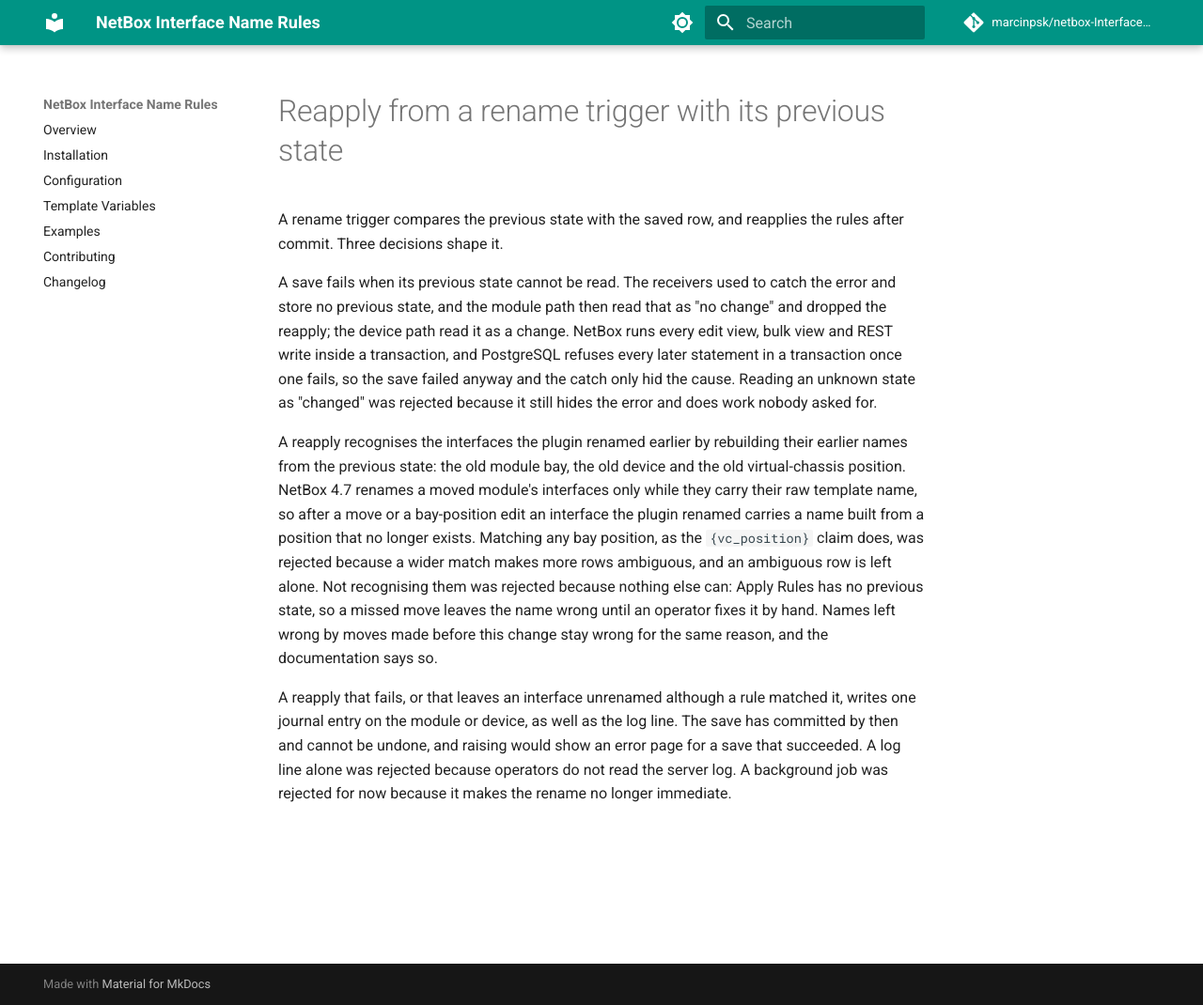
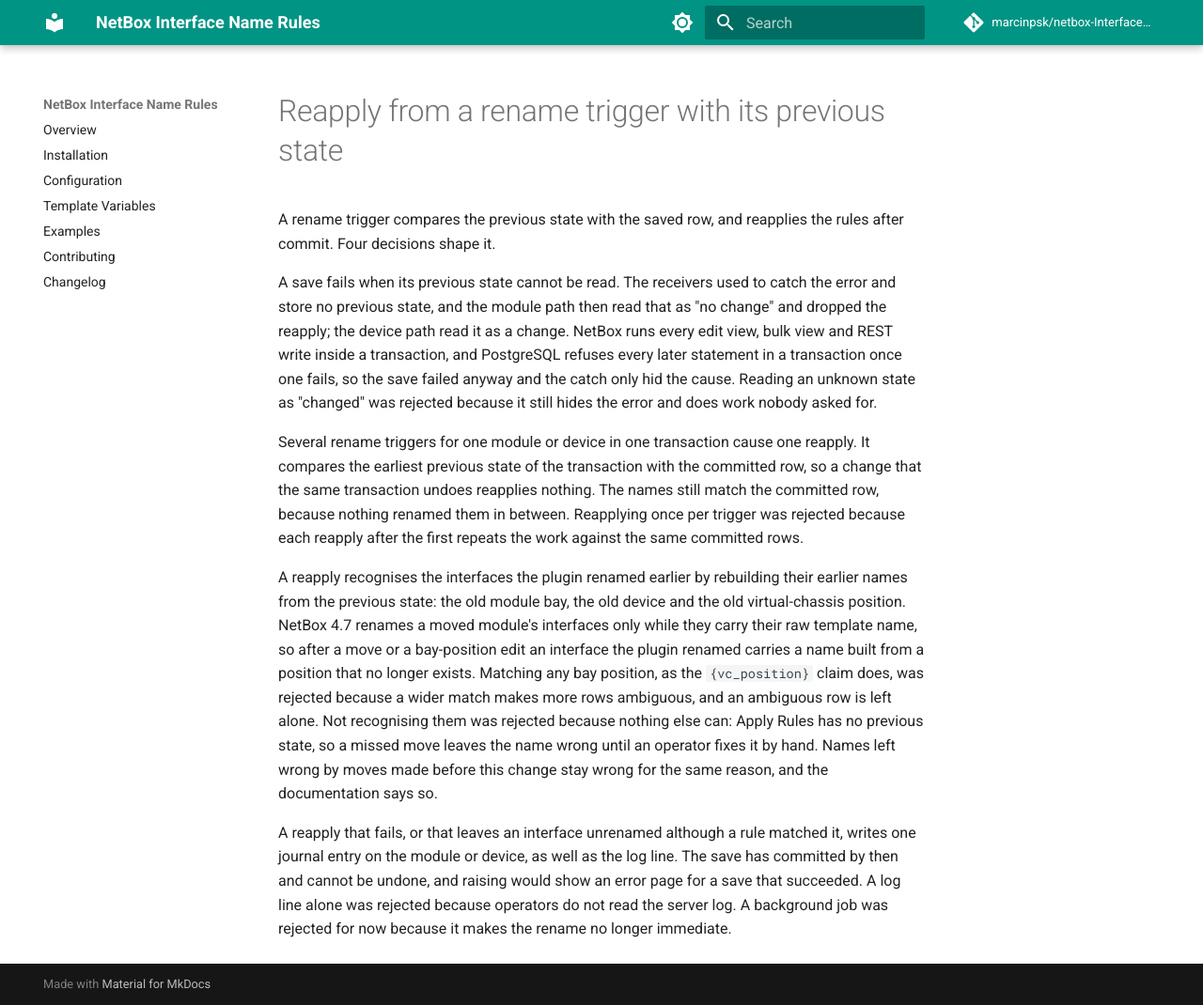
Before and after one commit to marcinpsk/netbox-InterfaceNameRules-plugin, an MkDocs documentation site: the page built from docs/adr/0015-reapply-from-a-rename-trigger-with-its-previous-state.md, in a window 1280 px wide and 1070 px high. Shown: the whole window at 94% size. Built offline with MkDocs 1.6.1 and Material for MkDocs 9.7.7, drawn with Linux system fonts in a browser that asks for light colours; comment, search, counter and statistics services are not loaded.

Commit message:
docs: record per-transaction coalescing in ADR 0015
Record that several rename triggers in one transaction cause one reapply,
and that it compares the earliest previous state with the committed row.
Remove an em-dash and a banner comment from the moved cascade test.

```diff
--- a/docs/adr/0015-reapply-from-a-rename-trigger-with-its-previous-state.md
+++ b/docs/adr/0015-reapply-from-a-rename-trigger-with-its-previous-state.md
@@ -4,9 +4,11 @@
 
 # Reapply from a rename trigger with its previous state
 
-A rename trigger compares the previous state with the saved row, and reapplies the rules after commit. Three decisions shape it.
+A rename trigger compares the previous state with the saved row, and reapplies the rules after commit. Four decisions shape it.
 
 A save fails when its previous state cannot be read. The receivers used to catch the error and store no previous state, and the module path then read that as "no change" and dropped the reapply; the device path read it as a change. NetBox runs every edit view, bulk view and REST write inside a transaction, and PostgreSQL refuses every later statement in a transaction once one fails, so the save failed anyway and the catch only hid the cause. Reading an unknown state as "changed" was rejected because it still hides the error and does work nobody asked for.
+
+Several rename triggers for one module or device in one transaction cause one reapply. It compares the earliest previous state of the transaction with the committed row, so a change that the same transaction undoes reapplies nothing. The names still match the committed row, because nothing renamed them in between. Reapplying once per trigger was rejected because each reapply after the first repeats the work against the same committed rows.
 
 A reapply recognises the interfaces the plugin renamed earlier by rebuilding their earlier names from the previous state: the old module bay, the old device and the old virtual-chassis position. NetBox 4.7 renames a moved module's interfaces only while they carry their raw template name, so after a move or a bay-position edit an interface the plugin renamed carries a name built from a position that no longer exists. Matching any bay position, as the `{vc_position}` claim does, was rejected because a wider match makes more rows ambiguous, and an ambiguous row is left alone. Not recognising them was rejected because nothing else can: Apply Rules has no previous state, so a missed move leaves the name wrong until an operator fixes it by hand. Names left wrong by moves made before this change stay wrong for the same reason, and the documentation says so.
 
```
Also changed, not shown: 1 other file.
